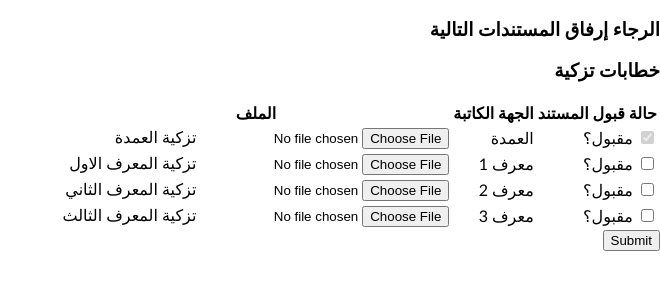
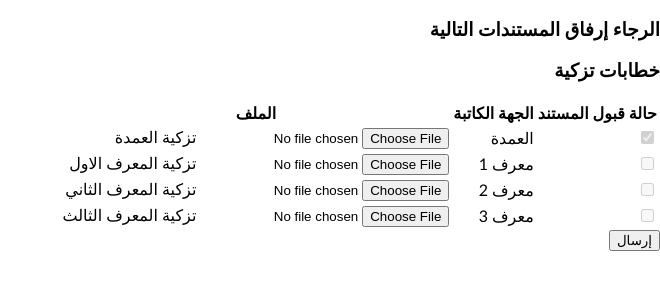
Before and after one commit to yazeed44/hutech, a website: page public/pages/document_upload.html in a window 1280 px wide. Shown: the part 43-332 px from the top of the page, without its empty margins (620-1280 px from the left). Drawn offline with nearby package versions, Linux system fonts and the light colour scheme; files that its build step writes are made by us from their sources; files whose address does not match are found by name.

Commit message:
Updated document upload

```diff
--- a/public/pages/document_upload.html
+++ b/public/pages/document_upload.html
@@ -25,38 +25,38 @@
 				  <option value="unacceptable">Unacceptable</option>
 				</select>-->
 				<input type="checkbox" id="mayor_statment[21]" name="mayor_statment" value="Mayor" disabled="disabled" checked>
-				<label for="mayor_statment"> مقبول؟ </label><br>
+				<label for="mayor_statment">  </label><br>
 				</td>
 				<td>العمدة</td>
 				<td><input type="file" id="mayor_file">تزكية العمدة</a></td>
 			  </tr>
 			  <tr>
 				<td>
-				<input type="checkbox" id="n1_statment[22]" name="n1_statment" value="Neighbor">
-				<label for="n1_statment"> مقبول؟</label><br>
+				<input type="checkbox" id="n1_statment[22]" name="n1_statment" value="Neighbor" disabled="disabled">
+				<label for="n1_statment"> </label><br>
 				</td>
 				<td>معرف 1</td>
 				<td><input type="file" id="n1_file">تزكية المعرف الاول</a></td>
 			  </tr>
 			  <tr>
 				<td>
-				<input type="checkbox" id="n2_statment[23]" name="n2_statment" value="Neighbor">
-				<label for="n2_statment"> مقبول؟</label><br>
+				<input type="checkbox" id="n2_statment[23]" name="n2_statment" value="Neighbor" disabled="disabled">
+				<label for="n2_statment"> </label><br>
 				</td>
 				<td>معرف 2</td>
 				<td><input type="file" id="n2_file">تزكية المعرف الثاني</a></td>
 			  </tr>
 			  <tr>
 				<td>
-				<input type="checkbox" id="n3_statment[24]" name="n3_statment" value="Neighbor">
-				<label for="n3_statment"> مقبول؟</label><br>
+				<input type="checkbox" id="n3_statment[24]" name="n3_statment" value="Neighbor" disabled="disabled">
+				<label for="n3_statment"> </label><br>
 				</td>
 				<td>معرف 3</td>
 				<td><input type="file" id="n3_file">تزكية المعرف الثالث</a></td>
 			  </tr>
 			</table>
 			<button type="button" id="submit_btn" onclick="do_stuff">
-			Submit</button>
+			إرسال</button>
 		</div>
     </body>
 	<script src="./js/reform.js"></script>
```
